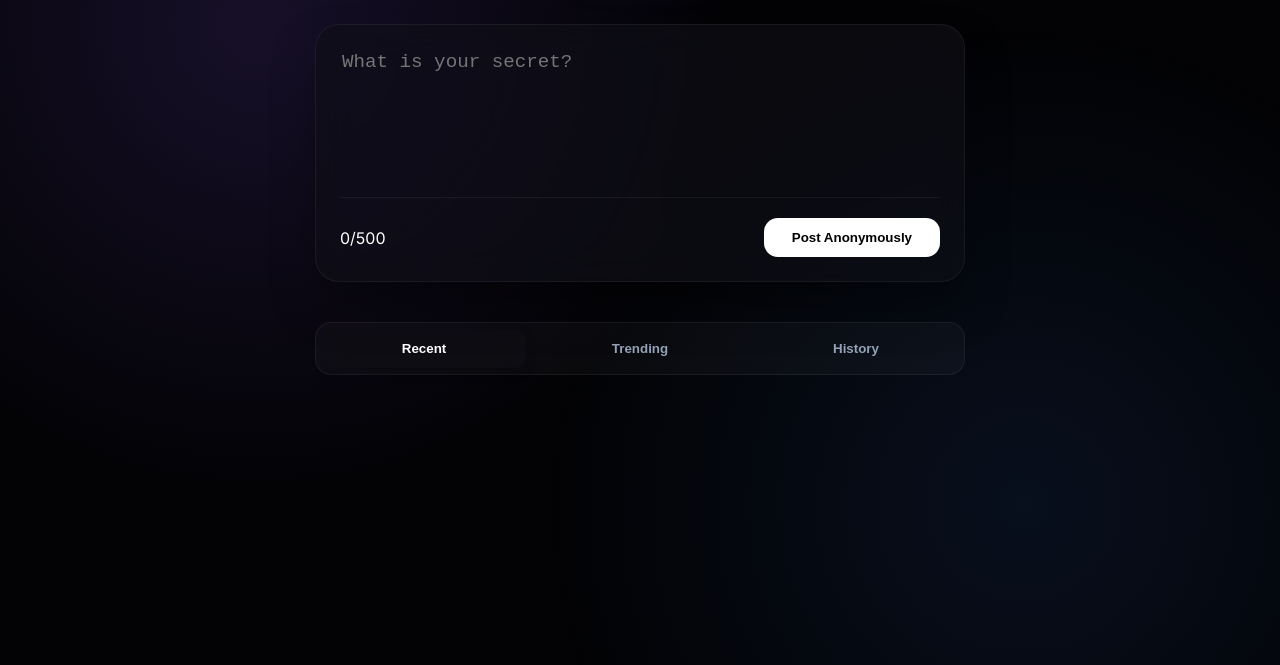
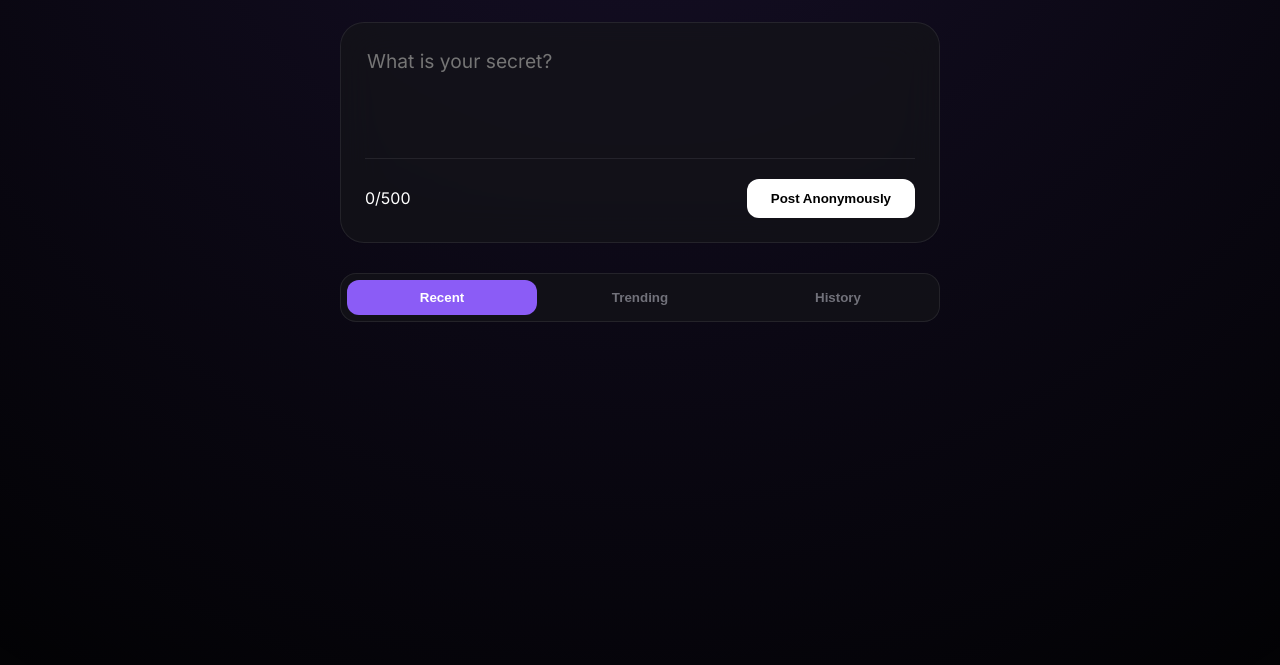
Before and after one commit to alnuman6t9/anon_talk, a website: page public/index.html in a window 1280 px wide. Shown: the part 135-800 px from the top of the page. Drawn offline with Linux system fonts and the light colour scheme; no server answers.

Commit message:
Update style.css

```diff
--- a/public/style.css
+++ b/public/style.css
@@ -1,179 +1,24 @@
-:root {
-    --p: #8b5cf6;
-    --p-glow: rgba(139, 92, 246, 0.3);
-    --bg: #030305;
-    --card: rgba(15, 15, 20, 0.7);
-    --brd: rgba(255, 255, 255, 0.06);
-    --text: #ffffff;
-    --text-dim: #94a3b8;
-}
-
-body {
-    background: var(--bg);
-    color: var(--text);
-    font-family: 'Inter', system-ui, sans-serif;
-    margin: 0;
-    overflow-x: hidden;
-    -webkit-font-smoothing: antialiased;
-}
-
-/* Animated Mesh Background */
-.glow {
-    position: fixed;
-    top: 0; left: 0; width: 100%; height: 100%;
-    background:
-        radial-gradient(circle at 20% 20%, rgba(139, 92, 246, 0.15) 0%, transparent 40%),
-        radial-gradient(circle at 80% 80%, rgba(59, 130, 246, 0.1) 0%, transparent 40%);
-    z-index: -1;
-}
-
-.container {
-    max-width: 650px;
-    margin: 0 auto;
-    padding: 60px 20px;
-}
-
-/* Premium Typography */
-.logo {
-    font-size: 3rem;
-    font-weight: 900;
-    text-align: center;
-    letter-spacing: -3px;
-    margin-bottom: 40px;
-    background: linear-gradient(180deg, #fff 30%, var(--p) 100%);
-    -webkit-background-clip: text;
-    -webkit-text-fill-color: transparent;
-    filter: drop-shadow(0 0 20px var(--p-glow));
-}
-
-/* Floating Glass Card */
-.glass-card {
-    background: var(--card);
-    border: 1px solid var(--brd);
-    border-radius: 24px;
-    padding: 24px;
-    backdrop-filter: blur(20px) saturate(180%);
-    box-shadow: 0 25px 50px -12px rgba(0, 0, 0, 0.5);
-    transition: transform 0.3s ease;
-}
-
-.glass-card:focus-within {
-    border-color: rgba(139, 92, 246, 0.4);
-    transform: translateY(-2px);
-}
-
-textarea {
-    width: 100%;
-    height: 120px;
-    background: transparent;
-    border: none;
-    color: #fff;
-    font-size: 1.2rem;
-    outline: none;
-    resize: none;
-    font-weight: 300;
-}
-
-.card-ft {
-    display: flex;
-    justify-content: space-between;
-    align-items: center;
-    margin-top: 20px;
-    padding-top: 20px;
-    border-top: 1px solid var(--brd);
-}
-
-/* Premium Buttons */
-button {
-    background: #fff;
-    color: #000;
-    border: none;
-    padding: 12px 28px;
-    border-radius: 14px;
-    font-weight: 700;
-    cursor: pointer;
-    transition: all 0.2s cubic-bezier(0.4, 0, 0.2, 1);
-}
-
-button:hover {
-    background: var(--p);
-    color: #fff;
-    box-shadow: 0 0 20px var(--p-glow);
-}
-
-/* Tab System */
-.tabs {
-    display: flex;
-    gap: 12px;
-    margin: 40px 0;
-    padding: 6px;
-    background: rgba(255, 255, 255, 0.03);
-    border-radius: 16px;
-    border: 1px solid var(--brd);
-}
-
-.t-btn {
-    flex: 1;
-    background: transparent;
-    border: none;
-    color: var(--text-dim);
-    padding: 12px;
-    border-radius: 12px;
-    font-weight: 600;
-    cursor: pointer;
-    transition: 0.3s;
-}
-
-.t-btn.active {
-    background: var(--card);
-    color: #fff;
-    box-shadow: 0 4px 12px rgba(0,0,0,0.2);
-}
-
-/* Individual Post Design */
-.post {
-    background: var(--card);
-    border: 1px solid var(--brd);
-    border-radius: 24px;
-    padding: 28px;
-    margin-bottom: 24px;
-    backdrop-filter: blur(10px);
-    transition: 0.3s;
-}
-
-.post:hover {
-    border-color: rgba(255,255,255,0.15);
-}
-
-.post-text {
-    font-size: 1.15rem;
-    line-height: 1.7;
-    color: #e2e8f0;
-}
-
-.actions {
-    display: flex;
-    gap: 24px;
-    margin-top: 24px;
-    font-size: 0.9rem;
-    font-weight: 500;
-    color: var(--text-dim);
-}
-
-.action-link {
-    display: flex;
-    align-items: center;
-    gap: 6px;
-    transition: 0.2s;
-}
-
+:root { --p: #8b5cf6; --bg: #030305; --card: rgba(20, 20, 25, 0.7); --brd: rgba(255, 255, 255, 0.08); }
+body { background: var(--bg); color: #fff; font-family: 'Inter', sans-serif; margin: 0; line-height: 1.6; }
+.glow { position: fixed; top: 0; width: 100%; height: 100%; background: radial-gradient(circle at 50% -20%, rgba(139, 92, 246, 0.15), transparent); z-index: -1; }
+.container { max-width: 600px; margin: auto; padding: 40px 20px; }
+.logo { font-size: 3rem; font-weight: 900; text-align: center; letter-spacing: -2px; margin-bottom: 40px; background: linear-gradient(#fff, var(--p)); -webkit-background-clip: text; -webkit-text-fill-color: transparent; }
+.glass-card { background: var(--card); border: 1px solid var(--brd); border-radius: 24px; padding: 24px; backdrop-filter: blur(20px); }
+textarea { width: 100%; height: 100px; background: 0 0; border: none; color: #fff; font-size: 1.2rem; outline: 0; resize: none; font-family: inherit; }
+.card-ft { display: flex; justify-content: space-between; align-items: center; border-top: 1px solid var(--brd); padding-top: 20px; }
+button { background: #fff; color: #000; border: none; padding: 12px 24px; border-radius: 12px; font-weight: 700; cursor: pointer; transition: 0.2s; }
+button:hover { background: var(--p); color: #fff; box-shadow: 0 0 20px rgba(139, 92, 246, 0.4); }
+.notif-container { background: rgba(139, 92, 246, 0.05); border: 1px solid rgba(139, 92, 246, 0.2); border-radius: 20px; padding: 20px; margin: 30px 0; backdrop-filter: blur(10px); }
+.notif-header { display: flex; justify-content: space-between; font-size: 0.8rem; font-weight: 800; color: var(--p); text-transform: uppercase; margin-bottom: 15px; }
+.clear-btn { cursor: pointer; text-decoration: underline; opacity: 0.6; }
+.notif-item { background: rgba(255,255,255,0.03); padding: 12px; border-radius: 12px; margin-bottom: 8px; border-left: 3px solid var(--p); font-size: 0.9rem; }
+.tabs { display: flex; gap: 8px; margin: 30px 0; background: var(--card); padding: 6px; border-radius: 16px; border: 1px solid var(--brd); }
+.t-btn { flex: 1; background: 0 0; border: none; color: #71717a; padding: 10px; cursor: pointer; border-radius: 12px; font-weight: 600; }
+.t-btn.active { background: var(--p); color: #fff; }
+.post { background: var(--card); border: 1px solid var(--brd); border-radius: 24px; padding: 25px; margin-bottom: 25px; backdrop-filter: blur(10px); }
+.actions { display: flex; gap: 20px; margin-top: 20px; font-size: 0.85rem; color: #71717a; }
+.action-link { cursor: pointer; transition: 0.2s; }
 .action-link:hover { color: #fff; }
-
-.reply {
-    background: rgba(255, 255, 255, 0.02);
-    padding: 14px;
-    border-radius: 16px;
-    margin-top: 12px;
-    font-size: 0.95rem;
-    border-left: 3px solid var(--p);
-}
+.replies { margin-top: 20px; padding-top: 20px; border-top: 1px solid var(--brd); }
+.reply { background: rgba(255,255,255,0.03); padding: 12px; border-radius: 12px; margin-bottom: 8px; font-size: 0.95rem; }
+.r-input { width: 100%; background: #000; border: 1px solid var(--brd); padding: 12px; border-radius: 12px; color: #fff; margin-top: 10px; display: none; box-sizing: border-box; }
```
